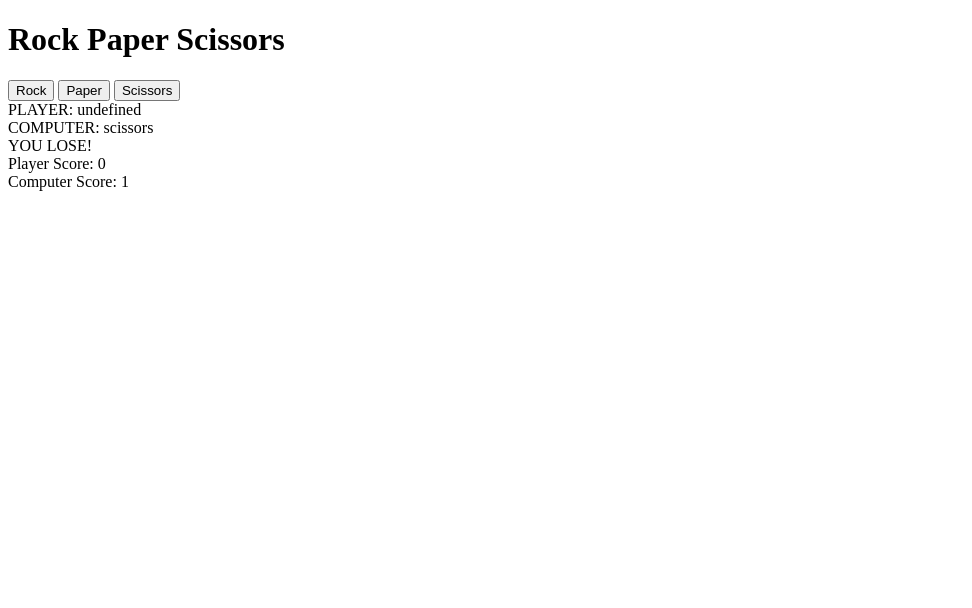
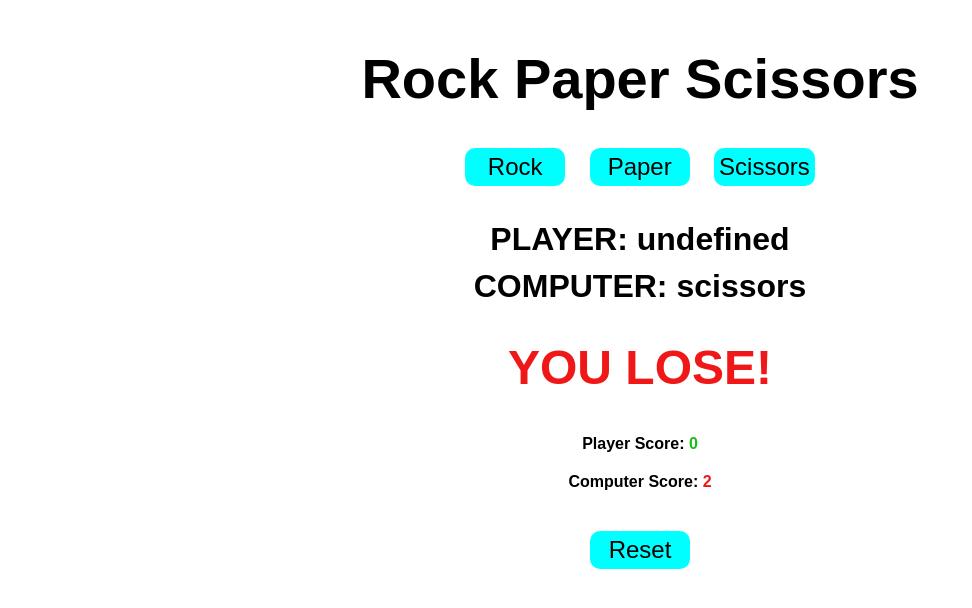
Before and after one commit to kiptalam1/Rock-Paper-Scissors, a plain HTML site: page index.html in a window 1280 px wide. Shown: the whole page, without its empty margins (0-972 px from the left). Drawn offline with Linux system fonts and the light colour scheme.

Commit message:
Add styling to the stylesheet.

```diff
--- a/index.html
+++ b/index.html
@@ -3,6 +3,7 @@
 <head>
     <meta charset="UTF-8">
     <meta name="viewport" content="width=device-width, initial-scale=1.0">
+    <link rel="stylesheet" href="./styles.css">
     <title>Rock Paper Scissors</title>
 </head>
 <body>
@@ -16,7 +17,7 @@
 
 <div class="playerDisplay">PLAYER: </div>
 <div class="computerDisplay">COMPUTER: </div>
-<div class="resultDisplay">IT'S A TIE </div>
+<div class="resultDisplay"></div>
 
 <div class="scoreDisplay">Player Score:
     <span id="playerScoreDisplay">0</span>
@@ -26,6 +27,9 @@
     <span id="computerScoreDisplay">0</span>
 </div>
 
+<div class="reset">
+    <button class="resetButton">Reset</button>
+</div>
 
 <script src="./scripts.js"></script>
 </body>
--- a/scripts.js
+++ b/scripts.js
@@ -5,7 +5,6 @@ const computerDisplay = document.querySelector('.computerDisplay');
 const resultDisplay = document.querySelector('.resultDisplay');
 const playerScoreDisplay = document.getElementById('playerScoreDisplay');
 const computerScoreDisplay = document.getElementById('computerScoreDisplay');
-
 
 let humanScore = 0;
 let computerScore = 0;
@@ -47,7 +46,7 @@ function playGame(humanChoice) {
 
         case "YOU LOSE!":
             resultDisplay.classList.add('redText');
-            computerScore;
+            computerScore++;
             computerScoreDisplay.textContent = computerScore;
         }
 }
--- a/styles.css
+++ b/styles.css
@@ -0,0 +1,70 @@
+html {
+    margin: 0;
+    padding: 0;
+    font-family: Arial, Helvetica, sans-serif;
+    font-size: 16px;
+    font-weight: bold;
+}
+
+body {
+    display: flex;
+    flex-direction: column;
+    align-items: center;
+}
+
+h1 {
+    font-size: 3.5rem;
+}
+
+.choices {
+    margin-bottom: 30px;
+}
+
+button {
+    font-size: 1.5rem;
+    min-width: 100px;
+    margin: 0 10px;
+    background-color: aqua;
+    border-radius: 10px;
+    border: none;
+    padding: 5px;
+    cursor: pointer;
+    transition: background-color 0.5s ease ;
+}
+
+button:hover {
+    background-color: rgb(26, 174, 224);
+}
+
+.playerDisplay, .computerDisplay {
+    font-size: 2rem;
+    margin: 5px 0;
+}
+
+.resultDisplay {
+    font-size: 3rem;
+    margin: 30px 0;
+}
+
+.resetButton {
+    margin: 30px 0;
+}
+
+.resetButton:hover {
+    background-color: rgb(234, 73, 73);
+}
+
+
+
+.greenText, #playerScoreDisplay {
+    color: rgb(24, 190, 24);
+
+}
+
+.redText, #computerScoreDisplay {
+    color: rgb(239, 23, 23);
+}
+
+.scoreDisplay {
+    margin: 10px 0;
+}
```
